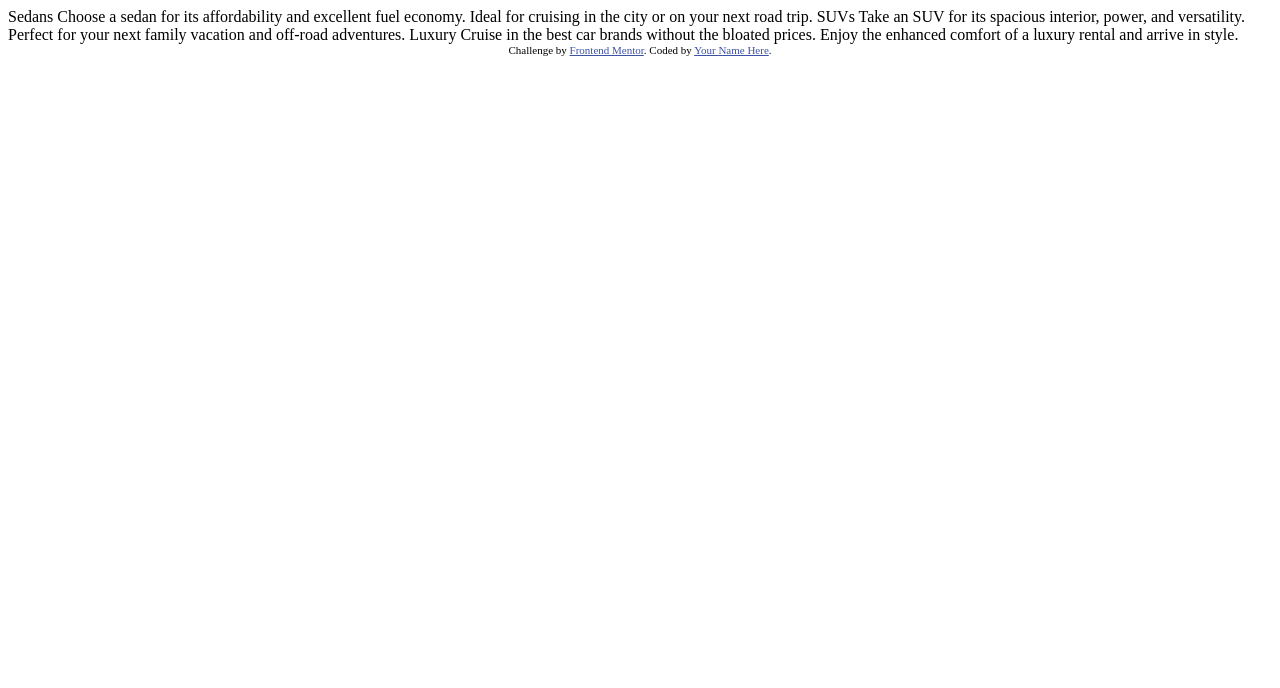
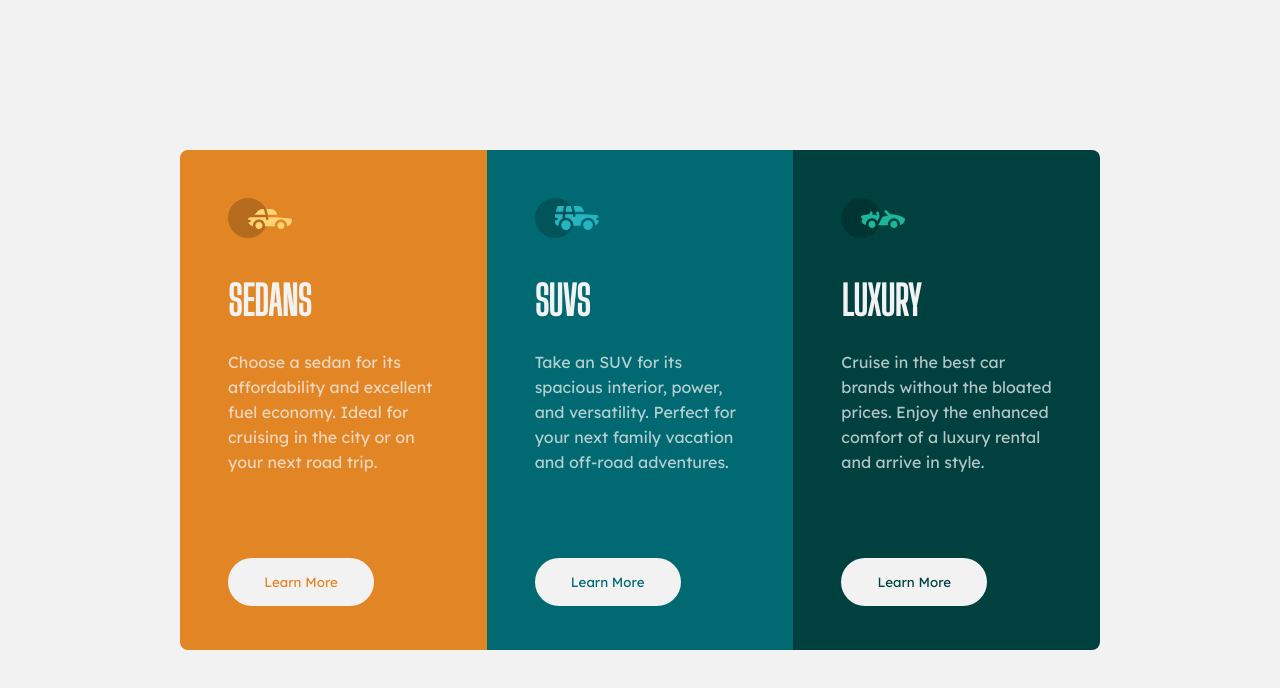
Before and after one commit to i7omic/3-column-preview-card-component, a website: page index.html in a window 1280 px wide. Drawn offline with Linux system fonts and the light colour scheme.

Commit message:
Final commit

```diff
--- a/index.html
+++ b/index.html
@@ -2,35 +2,54 @@
 <html lang="en">
 <head>
   <meta charset="UTF-8">
-  <meta name="viewport" content="width=device-width, initial-scale=1.0"> <!-- displays site properly based on user's device -->
-
-  <link rel="icon" type="image/png" sizes="32x32" href="./images/favicon-32x32.png">
-
-  <title>Frontend Mentor | 3-column preview card component</title>
-
-  <!-- Feel free to remove these styles or customise in your own stylesheet 👍 -->
-  <style>
-    .attribution { font-size: 11px; text-align: center; }
-    .attribution a { color: hsl(228, 45%, 44%); }
-  </style>
+  <meta name="viewport" content="width=device-width, initial-scale=1.0">
+  <link rel="stylesheet" href="./css/style.css">
+  <title>3 Column Preview Component</title>
 </head>
 <body>
-
-  Sedans
-  Choose a sedan for its affordability and excellent fuel economy. Ideal for cruising in the city
-  or on your next road trip.
-
-  SUVs
-  Take an SUV for its spacious interior, power, and versatility. Perfect for your next family vacation
-  and off-road adventures.
-
-  Luxury
-  Cruise in the best car brands without the bloated prices. Enjoy the enhanced comfort of a luxury
-  rental and arrive in style.
-
-  <div class="attribution">
-    Challenge by <a href="https://www.frontendmentor.io?ref=challenge" target="_blank">Frontend Mentor</a>.
-    Coded by <a href="#">Your Name Here</a>.
+  <div class="container">
+    <div class="col1">
+      <div class="img-cont">
+        <svg width="64" height="40" xmlns="http://www.w3.org/2000/svg"><g fill="none" fill-rule="evenodd"><circle fill="#000" opacity=".201" cx="20" cy="20" r="20"/><path d="M52.936 24.11c1.942 0 3.517 1.542 3.517 3.445 0 1.903-1.575 3.445-3.517 3.445s-3.516-1.542-3.516-3.445c0-1.903 1.574-3.445 3.516-3.445zm-21.957 0c1.942 0 3.517 1.542 3.517 3.445 0 1.903-1.575 3.445-3.517 3.445s-3.516-1.542-3.516-3.445c0-1.903 1.574-3.445 3.516-3.445zm6.948-4.848v1.429c0 .716.61 1.293 1.348 1.259a1.295 1.295 0 001.225-1.295v-1.393h8.256l13.483 1.313c.956.093 1.676.881 1.676 1.814 0 2.89-2.126 5.303-4.926 5.819.397-3.557-2.458-6.62-6.053-6.62-3.646 0-6.504 3.14-6.039 6.723h-9.879c.466-3.588-2.397-6.722-6.039-6.722-3.595 0-6.45 3.062-6.052 6.62-2.14-.398-3.916-1.912-4.61-3.931h1.142c.731 0 1.32-.598 1.285-1.322-.033-.678-.629-1.2-1.322-1.2H20v-.251c0-1.274 1.066-2.243 2.306-2.243h15.62zM42.59 11c2.645 0 4.99 1.556 5.972 3.963l.726 1.779H40.17L38.413 11h4.178zm-6.865 0l1.758 5.741H26.505l3.357-3.654A6.502 6.502 0 0134.644 11h1.082z" fill="#FFD473" fill-rule="nonzero"/></g></svg>
+      </div>
+      <div class="txt-cont">
+        <h2 class="heading">SEDANS</h2>
+        <p class="paragraph">
+          Choose a sedan for its affordability and excellent fuel economy. Ideal for cruising in the city or on your next road trip.
+        </p>
+      </div>
+      <div class="btn-cont">
+        <button class="btn">Learn More</button>
+      </div>
+    </div>
+    <div class="col2">
+      <div class="img-cont">
+        <svg width="64" height="40" xmlns="http://www.w3.org/2000/svg"><g fill="none" fill-rule="evenodd"><circle fill="#000" opacity=".201" cx="20" cy="20" r="20"/><path d="M31.002 22.358c2.917 0 5.18 2.593 4.762 5.506a4.828 4.828 0 01-2.962 3.778 4.797 4.797 0 01-5.3-1.165c-1.188-1.26-1.235-2.613-1.263-2.613-.42-2.924 1.857-5.506 4.763-5.506zm22 0c3.457 0 5.798 3.567 4.41 6.744A4.816 4.816 0 0152.3 31.94a4.826 4.826 0 01-4.06-4.077c-.42-2.915 1.846-5.506 4.762-5.506zm-15.04-6.083v1.462a1.29 1.29 0 001.352 1.29c.693-.033 1.227-.631 1.227-1.326v-1.426h8.3l13.056.716a1.29 1.29 0 011.164.917c.27.895.446 1.477.563 1.87h-1.047c-.694 0-1.291.534-1.324 1.228a1.29 1.29 0 001.288 1.352h1.445c-.164 2.225-1.57 4.193-3.6 5.05.13-4.212-3.255-7.63-7.384-7.63-4.317 0-7.762 3.718-7.358 8.086h-7.285c.43-4.655-3.503-8.531-8.131-8.046v-3.543h7.734zm-10.312 0v4.308a7.4 7.4 0 00-4.006 7.274 3.874 3.874 0 01-3.642-3.864v-1.635h1.46a1.29 1.29 0 000-2.58h-1.461v-3.213l.003-.29h7.646zm14.986-8.196c2.65 0 5 1.592 5.984 4.055l.63 1.579a5.525 5.525 0 01-.065-.004l-.026-.002-.034-.002-.022-.002a4.178 4.178 0 00-.224-.006l-.098-.001h-.039l-.136-.001h-.052l-.326-.001H40.211L38.528 8.08zm-13.632 0l-1.122 5.616h-7.144l1.47-4.71a1.29 1.29 0 011.231-.906h5.565zm6.832 0l1.683 5.615h-7.007l1.121-5.615h4.203z" fill="#26B5C0" fill-rule="nonzero"/></g></svg>
+      </div>
+      <div class="txt-cont">
+        <h2 class="heading">SUVS</h2>
+        <p class="paragraph">
+          Take an SUV for its spacious interior, power, and versatility. Perfect for your next family vacation and off-road adventures.
+        </p>
+      </div>
+      <div class="btn-cont">
+        <button class="btn">Learn More</button>
+      </div>
+    </div>
+    <div class="col3">
+      <div class="img-cont">
+        <svg width="64" height="40" xmlns="http://www.w3.org/2000/svg"><g fill="none" fill-rule="evenodd"><circle fill="#000" opacity=".201" cx="20" cy="20" r="20"/><path d="M30.98 22.835c1.941 0 3.516 1.604 3.516 3.583 0 1.978-1.575 3.582-3.517 3.582s-3.516-1.604-3.516-3.582c0-1.979 1.574-3.583 3.516-3.583zm21.956 0c1.942 0 3.517 1.604 3.517 3.583 0 1.978-1.575 3.582-3.517 3.582s-3.516-1.604-3.516-3.582c0-1.979 1.574-3.583 3.516-3.583zm-9.143-10.45a1.27 1.27 0 011.819 0l3.715 3.784c4.444-.115 9.7 1.142 13.964 3.753.387.237.624.664.624 1.124 0 3.006-2.126 5.514-4.926 6.05.397-3.698-2.458-6.882-6.053-6.882-3.646 0-6.504 3.264-6.039 6.99h-9.669c.76-1.544.993-2.026 1.337-2.711l.082-.162c.421-.835 1.056-2.07 2.883-5.65 1.68-.023 3.47-.408 5.247-1.403l-2.984-3.04a1.328 1.328 0 010-1.854zm-7.68 1.064c.683-.2 1.395.202 1.592.898l.749 2.652a3.46 3.46 0 01-.247 2.51l-1.733 3.395-.216.424c-1.07-1.89-3.06-3.114-5.279-3.114-3.595 0-6.45 3.184-6.052 6.885-1.832-.347-3.414-1.537-4.278-3.276a1.331 1.331 0 01.117-1.376l.955-1.303-1.325-1.295c-.751-.735-.376-2.024.64-2.231l6.614-1.346.13-.026c.092-.019.145-.03.157-.031.314-.146 1.07-.591 1.07-1.506 0-.734.592-1.327 1.316-1.31.712.016 1.268.662 1.256 1.388a4.11 4.11 0 01-.348 1.611 22.69 22.69 0 014.7 1.146l-.7-2.473a1.314 1.314 0 01.882-1.622z" fill="#19B89D" fill-rule="nonzero"/></g></svg>
+      </div>
+      <div class="txt-cont">
+        <h2 class="heading">LUXURY</h2>
+        <p class="paragraph">
+          Cruise in the best car brands without the bloated prices. Enjoy the enhanced comfort of a luxury rental and arrive in style.
+        </p>
+      </div>
+      <div class="btn-cont">
+        <button class="btn">Learn More</button>
+      </div>
+    </div>
   </div>
 </body>
 </html>
--- /dev/null
+++ b/package.json
@@ -0,0 +1,5 @@
+{
+  "dependencies": {
+    "sass": "^1.68.0"
+  }
+}
--- a/style.scss
+++ b/style.scss
@@ -0,0 +1,118 @@
+@import url('https://fonts.googleapis.com/css2?family=Big+Shoulders+Display&family=Lexend+Deca&display=swap');
+
+* {
+    margin: 0;
+    padding: 0;
+    box-sizing: border-box;
+}
+
+$bg-body: #F2F2F2;
+$bg-col1: #E28625;
+$bg-col2: #006971;
+$bg-col3: #004140;
+
+body {
+    height: 100vh;
+    display: flex;
+    justify-content: center;
+    align-items: center;
+    background-color: $bg-body;
+
+    .container {
+        height: 500px;
+        width: 920px;
+        border-radius: 8px;
+        overflow: hidden;
+        display: flex;
+
+        .col1 {
+            width: 307px;
+            height: 100%;
+            padding: 48px;
+            background-color: $bg-col1;
+
+            .txt-cont {
+                padding-top: 35px;
+
+                .heading {
+                    color: $bg-body;
+                    font-family: 'Big Shoulders Display';
+                    font-size: 40px;
+                    font-weight: 700;
+                }
+
+                .paragraph {
+                    padding-top: 25px;
+                    color: $bg-body;
+                    font-family: 'Lexend Deca';
+                    font-weight: 400;
+                    line-height: 25px;
+                    opacity: 0.75;
+                }
+            }
+
+            .btn-cont {
+                padding-top: 83px;
+
+                .btn {
+                    border-radius: 25px;
+                    background-color: $bg-body;
+                    color: $bg-col1;
+                    font-family: 'Lexend Deca';
+                    font-weight: 400;
+                    line-height: 25px;
+                    border: none;
+                    width: 146px;
+                    height: 48px;
+                    cursor: pointer;
+
+                    &:active {
+                        background-color: $bg-col1;
+                        color: #fff;
+                        border: 2px solid #fff;
+                    }
+                }
+            }
+        }
+        .col2 {
+            @extend .col1;
+            background-color: $bg-col2;
+
+            .btn-cont {
+                .btn {
+                    color: $bg-col2;
+
+                    &:active {
+                        background-color: $bg-col2;
+                    }
+                }
+            }
+        }
+        .col3 {
+            @extend .col1;
+            background-color: $bg-col3;
+
+            .btn-cont {
+                .btn {
+                    color: $bg-col3;
+
+                    &:active {
+                        background-color: $bg-col3;
+                    }
+                }
+            }
+        }
+    }
+}
+
+@media (max-width: 375px) {
+    body {
+        height: unset;
+
+        .container {
+            flex-direction: column;
+            width: unset;
+            height: unset;
+        }
+    }
+}
```
Also changed, not shown: css/style.css (added), 2 other files.
